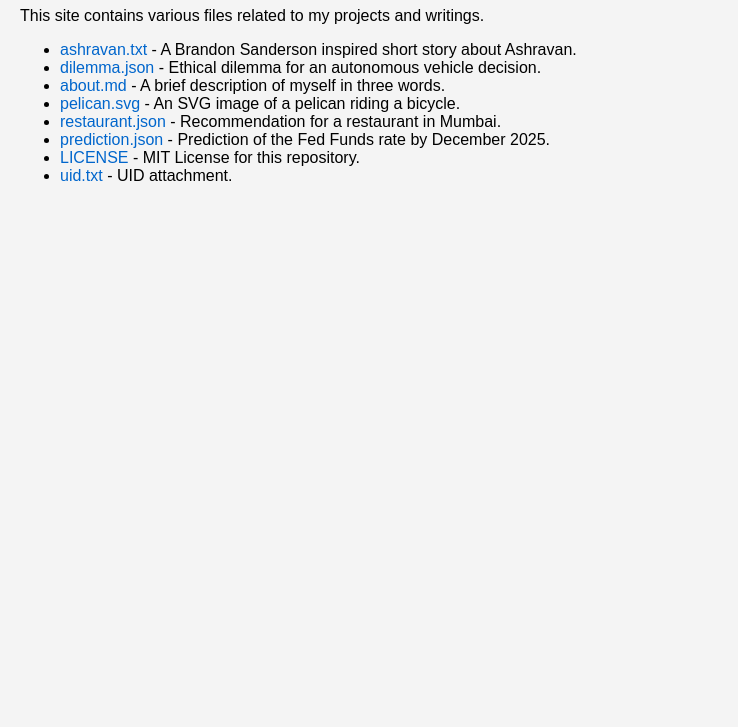
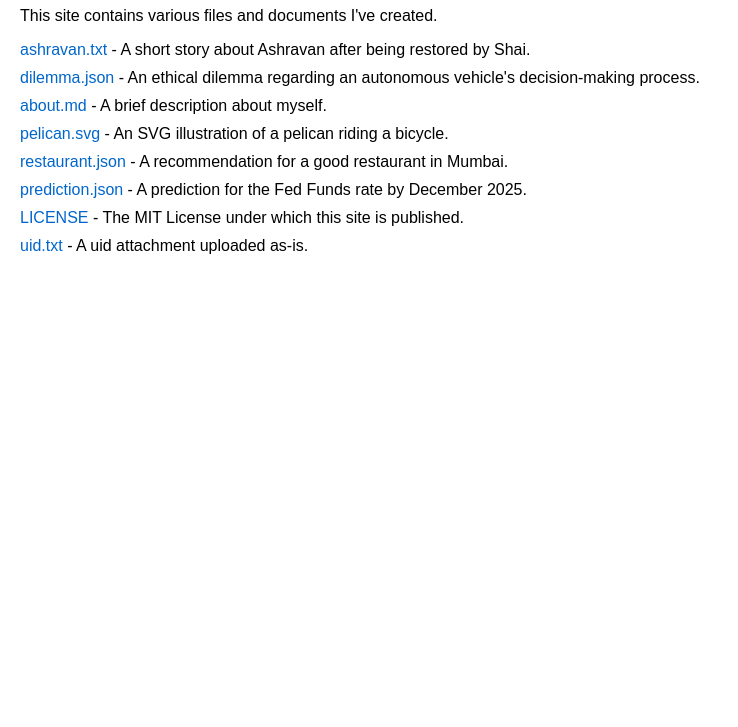
Before and after one commit to 25f1002006-png/LLMPages, a plain HTML site: page index.html in a window 1280 px wide. Shown: the part 73-800 px from the top of the page, without its empty margins (0-738 px from the left). Drawn offline with Linux system fonts and the light colour scheme.

Commit message:
Add index.html

```diff
--- a/index.html
+++ b/index.html
@@ -3,42 +3,27 @@
 <head>
     <meta charset="UTF-8">
     <meta name="viewport" content="width=device-width, initial-scale=1.0">
-    <title>My GitHub Pages Site</title>
+    <title>My Public GitHub Pages Site</title>
     <style>
-        body {
-            font-family: Arial, sans-serif;
-            margin: 20px;
-            background-color: #f4f4f4;
-        }
-        h1 {
-            color: #333;
-        }
-        a {
-            text-decoration: none;
-            color: #0066cc;
-        }
-        a:hover {
-            text-decoration: underline;
-        }
-        code {
-            background-color: #eaeaea;
-            padding: 2px 4px;
-            border-radius: 4px;
-        }
+        body { font-family: Arial, sans-serif; margin: 20px; }
+        h1 { color: #333; }
+        ul { list-style-type: none; padding: 0; }
+        li { margin: 10px 0; }
+        a { text-decoration: none; color: #0066cc; }
     </style>
 </head>
 <body>
-    <h1>Welcome to My GitHub Pages Site!</h1>
-    <p>This site contains various files related to my projects and writings.</p>
+    <h1>Welcome to My Public GitHub Pages Site</h1>
+    <p>This site contains various files and documents I've created.</p>
     <ul>
-        <li><a href="ashravan.txt" target="_blank">ashravan.txt</a> - A Brandon Sanderson inspired short story about Ashravan.</li>
-        <li><a href="dilemma.json" target="_blank">dilemma.json</a> - Ethical dilemma for an autonomous vehicle decision.</li>
-        <li><a href="about.md" target="_blank">about.md</a> - A brief description of myself in three words.</li>
-        <li><a href="pelican.svg" target="_blank">pelican.svg</a> - An SVG image of a pelican riding a bicycle.</li>
-        <li><a href="restaurant.json" target="_blank">restaurant.json</a> - Recommendation for a restaurant in Mumbai.</li>
-        <li><a href="prediction.json" target="_blank">prediction.json</a> - Prediction of the Fed Funds rate by December 2025.</li>
-        <li><a href="LICENSE" target="_blank">LICENSE</a> - MIT License for this repository.</li>
-        <li><a href="uid.txt" target="_blank">uid.txt</a> - UID attachment.</li>
+        <li><a href="ashravan.txt">ashravan.txt</a> - A short story about Ashravan after being restored by Shai.</li>
+        <li><a href="dilemma.json">dilemma.json</a> - An ethical dilemma regarding an autonomous vehicle's decision-making process.</li>
+        <li><a href="about.md">about.md</a> - A brief description about myself.</li>
+        <li><a href="pelican.svg">pelican.svg</a> - An SVG illustration of a pelican riding a bicycle.</li>
+        <li><a href="restaurant.json">restaurant.json</a> - A recommendation for a good restaurant in Mumbai.</li>
+        <li><a href="prediction.json">prediction.json</a> - A prediction for the Fed Funds rate by December 2025.</li>
+        <li><a href="LICENSE">LICENSE</a> - The MIT License under which this site is published.</li>
+        <li><a href="uid.txt">uid.txt</a> - A uid attachment uploaded as-is.</li>
     </ul>
 </body>
 </html>
```
